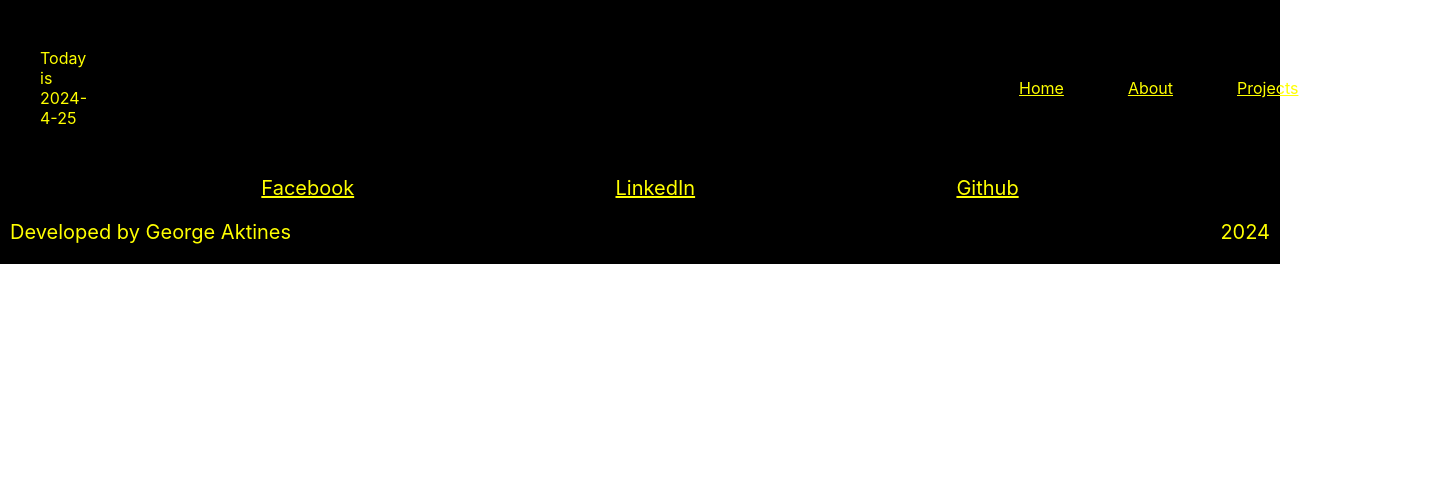
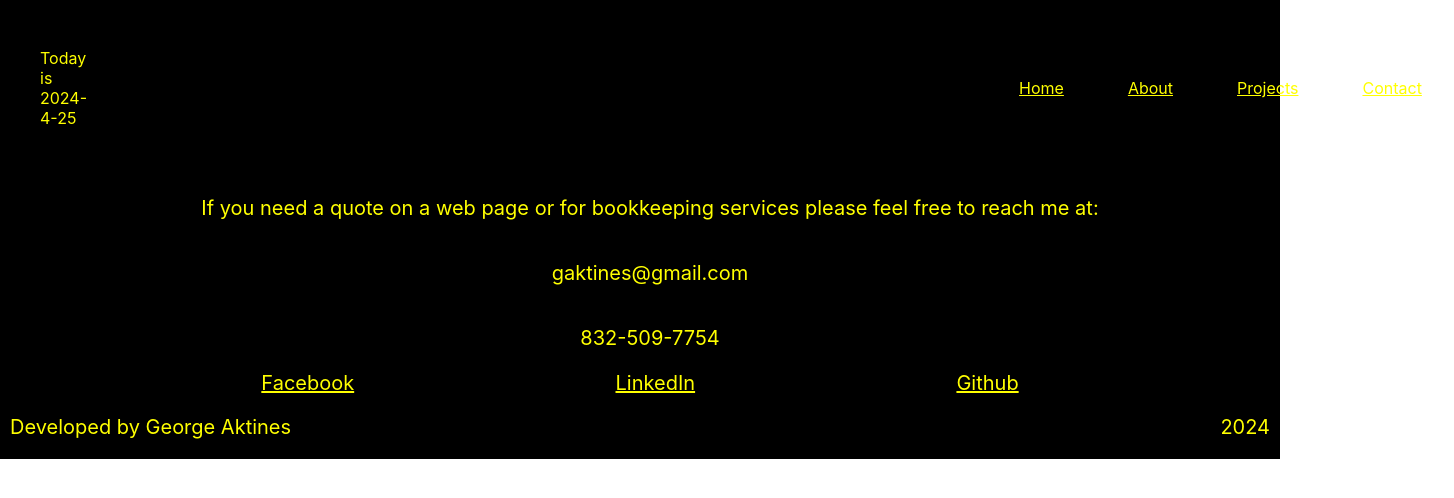
Before and after one commit to Gaktines/profilePage, a React app: page /#/contact in a window 1280 px wide. Shown: the whole page, 1454 px wide, since content can reach past the window. Built offline with nearby package versions, Linux system fonts and the light colour scheme; no server answers.

Commit message:
jsupdates contact page

```diff
--- a/src/components/App/App.js
+++ b/src/components/App/App.js
@@ -4,6 +4,7 @@ import Main from "../Main/Main";
 import Footer from "../Footer/Footer";
 import About from "../About/About";
 import Projects from "../Projects/Projects";
+import Contact from "../Contact/Contact";
 import Preloader from "../Preloader/Preloader";
 import { useState, useEffect } from "react";
 import { Switch, Route, useHistory } from "react-router-dom";
@@ -150,6 +151,9 @@ function App() {
                 <Route path="/projects">
                   <Projects />
                 </Route>
+                <Route path="/contact">
+                  <Contact />
+                </Route>
               </Switch>
               <SocMedBanner />
               <Footer />
--- /dev/null
+++ b/src/components/Contact/Contact.css
@@ -0,0 +1,42 @@
+@font-face {
+    font-family: Cabinet Grotesk;
+    src: "../vendors/fonts/CabinetGrotesk-Black.woff";
+  }
+
+.contact__body {
+    display: flex;
+    background-color: black;
+    flex-direction: column;
+    justify-content: center;
+    align-items: center;
+}
+
+.contact__message {
+    margin-left: 20px;
+    color: yellow;
+    font-family: "Inter", sans-serif;
+    font-size: 20px;
+    font-style: normal;
+    font-weight: 400;
+    line-height: 25px;
+}
+
+.contact__email {
+    margin-left: 20px;
+    color: yellow;
+    font-family: "Inter", sans-serif;
+    font-size: 20px;
+    font-style: normal;
+    font-weight: 400;
+    line-height: 25px;
+}
+
+.contact__number {
+    margin-left: 20px;
+    color: yellow;
+    font-family: "Inter", sans-serif;
+    font-size: 20px;
+    font-style: normal;
+    font-weight: 400;
+    line-height: 25px;
+}
--- /dev/null
+++ b/src/components/Contact/Contact.js
@@ -0,0 +1,13 @@
+import "./Contact.css";
+
+const Contact = () => {
+  return (
+    <div className="contact__body">
+        <p className="contact__message">If you need a quote on a web page or for bookkeeping services please feel free to reach me at:</p>
+        <p className="contact__email">gaktines@gmail.com</p>
+        <p className="contact__number">832-509-7754</p>
+    </div>
+  );
+};
+
+export default Contact;
--- a/src/components/Header/Header.css
+++ b/src/components/Header/Header.css
@@ -93,6 +93,17 @@
 
 }
 
+.header__contact-link {
+  display: inline-flex;
+  padding: 18px 32px;
+  align-items: flex-start;
+  gap: 10px;
+  height: 80px;
+  flex-shrink: 0;
+  color: yellow;
+  margin-top: 60px;
+}
+
 .header__burger-menu {
   display: none;
 }
@@ -144,12 +155,26 @@
   background-color: white;
 }
 
+.header__nav-contact {
+  display: inline-flex;
+  align-items: flex-start;
+  gap: 10px;
+  height: 80px;
+  flex-shrink: 0;
+  color: yellow;
+  margin-top: 60px;
+}
+
 @media only screen and (max-width: 800px) {
   .header__home-link {
     display: none;
   }
 
   .header__about-link {
+    display: none;
+  }
+
+  .header__contact-link {
     display: none;
   }
 
@@ -166,6 +191,7 @@
     background-image: url("../../images/hamburgermenu.jpg");
     width: 48px;
     height: 48px;
+
   }
 
   .header__logo {
--- a/src/components/Header/Header.js
+++ b/src/components/Header/Header.js
@@ -29,6 +29,9 @@ const Header = ({ loggedIn/*, onClickSignup, onClickLogin*/ }) => {
       </Link>
       <Link to="/projects" className="header__project-link">
         Projects
+      </Link>
+      <Link to="/contact" className="header__contact-link">
+        Contact
       </Link>
       <div className="header__avatar-logo">
         {loggedIn ? (
@@ -72,6 +75,7 @@ const Header = ({ loggedIn/*, onClickSignup, onClickLogin*/ }) => {
               <Link className="header__nav-home" to="/">Home</Link>
               <Link className="header__nav-about" to="/about">About</Link>
               <Link className="header__nav-projects" to="/projects">Projects</Link>
+              <Link className="header__nav-contact" to="/contact">Contact</Link>
               {/*}<button className="header__nav-signin" type="text" onClick={onClickLogin}>
                 Sign In
             </button>{*/}
```
